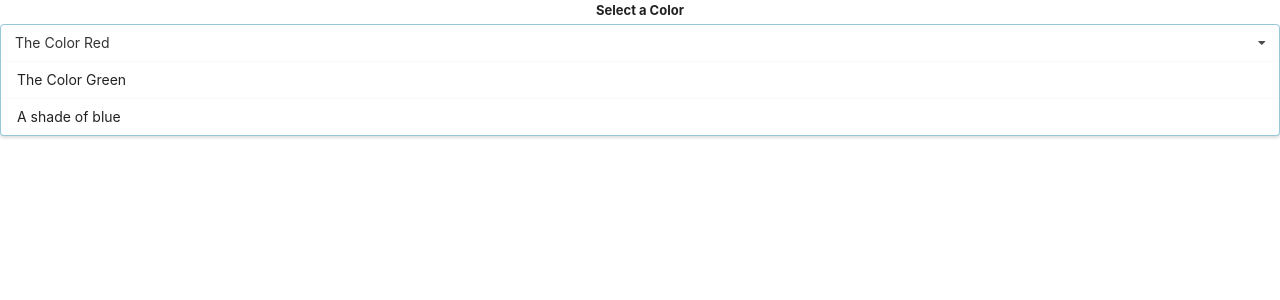
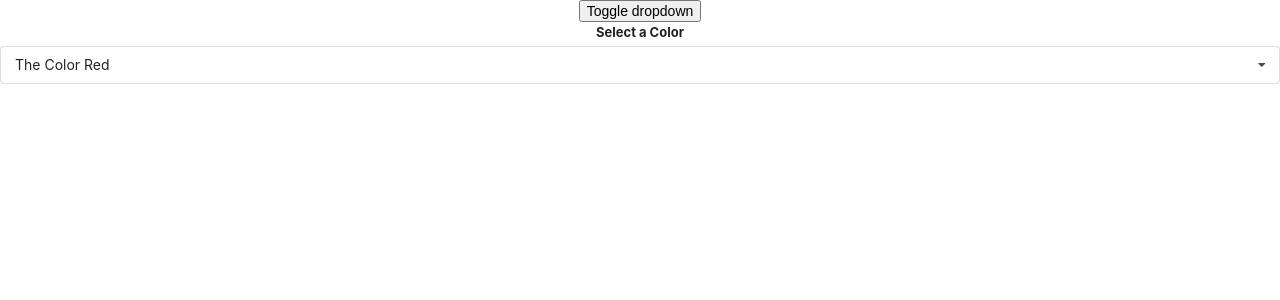
Before and after one commit to Luka-dot/widgets-for-tests, a React (Create React App) app: page / in a window 1280 px wide. Shown: the top 300 px of the page. Built offline with nearby package versions, Linux system fonts and the light colour scheme.

Commit message:
dropdown click functions set and clean up done on listeners

```diff
--- a/src/App.jsx
+++ b/src/App.jsx
@@ -4,18 +4,25 @@
 import Dropdown from "./components/Dropdown";
 import Search from "./components/Search";
 
-import {items} from './data/items';
-import {options} from './data/options';
+import { items } from "./data/items";
+import { options } from "./data/options";
 
 function App() {
   const [selected, setSelected] = useState(options[0]);
+  const [showDropdown, setShowDropdown] = useState(true);
+
   return (
     <div className="App">
-      <Dropdown
-        options={options}
-        selected={selected}
-        onSelectChange={setSelected}
-      />
+      <button onClick={() => setShowDropdown(!showDropdown)}>
+        Toggle dropdown
+      </button>
+      {showDropdown ? (
+        <Dropdown
+          options={options}
+          selected={selected}
+          onSelectChange={setSelected}
+        />
+      ) : null}
     </div>
   );
 }
--- a/src/components/Dropdown.jsx
+++ b/src/components/Dropdown.jsx
@@ -1,6 +1,28 @@
-import React from 'react'
+import React, { useState, useEffect, useRef } from 'react'
 
 const Dropdown = ({ options, selected, onSelectChange }) => {
+    const [open, setOpen] = useState(false);
+
+    const ref = useRef();
+
+    useEffect(() => {
+        const onBodyClick =(event) => {
+            // return early from listener (preventing bubbling)
+            if (ref.current && ref.current.contains(event.target)) {
+                return;
+            };
+
+            setOpen(false);
+        }
+
+        document.body.addEventListener('click', onBodyClick);
+
+        // clean up event listener
+        return () => {
+            document.body.removeEventListener('click', onBodyClick);
+        };
+    }, [])
+
     const renderOptions = options.map((option) => {
         if (option.value === selected.value) {
             return null
@@ -15,15 +37,16 @@
                 {option.label}
             </div>
         )
-    })
+    });
+
     return (
-        <div className="ui form" >
+        <div ref={ref} className="ui form" >
             <div className="field">
                 <label className="label">Select a Color</label>
-                <div className="ui selection dropdown visible active">
+                <div onClick={() => setOpen(!open)} className={`ui selection dropdown ${open ? 'visible active' : ''}`}>
                     <i className="dropdown icon"></i>
                     <div className="text">{selected.label}</div>
-                    <div className="menu visible transition">
+                    <div className={`menu ${ open ? 'visible transition' : ''}`}>
                         {renderOptions}
                     </div>
                 </div>
```
Also changed, not shown: 1 other file (tests, documents, lock files or other folders).
